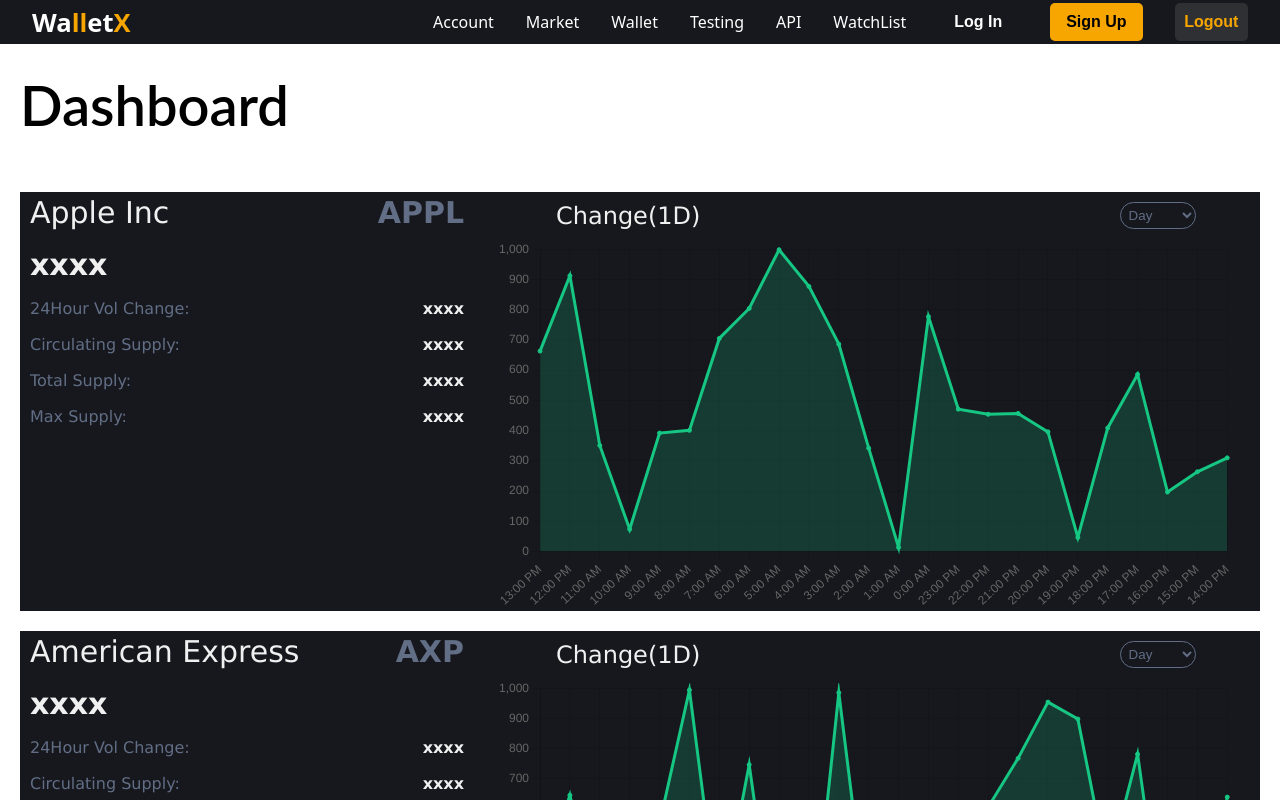
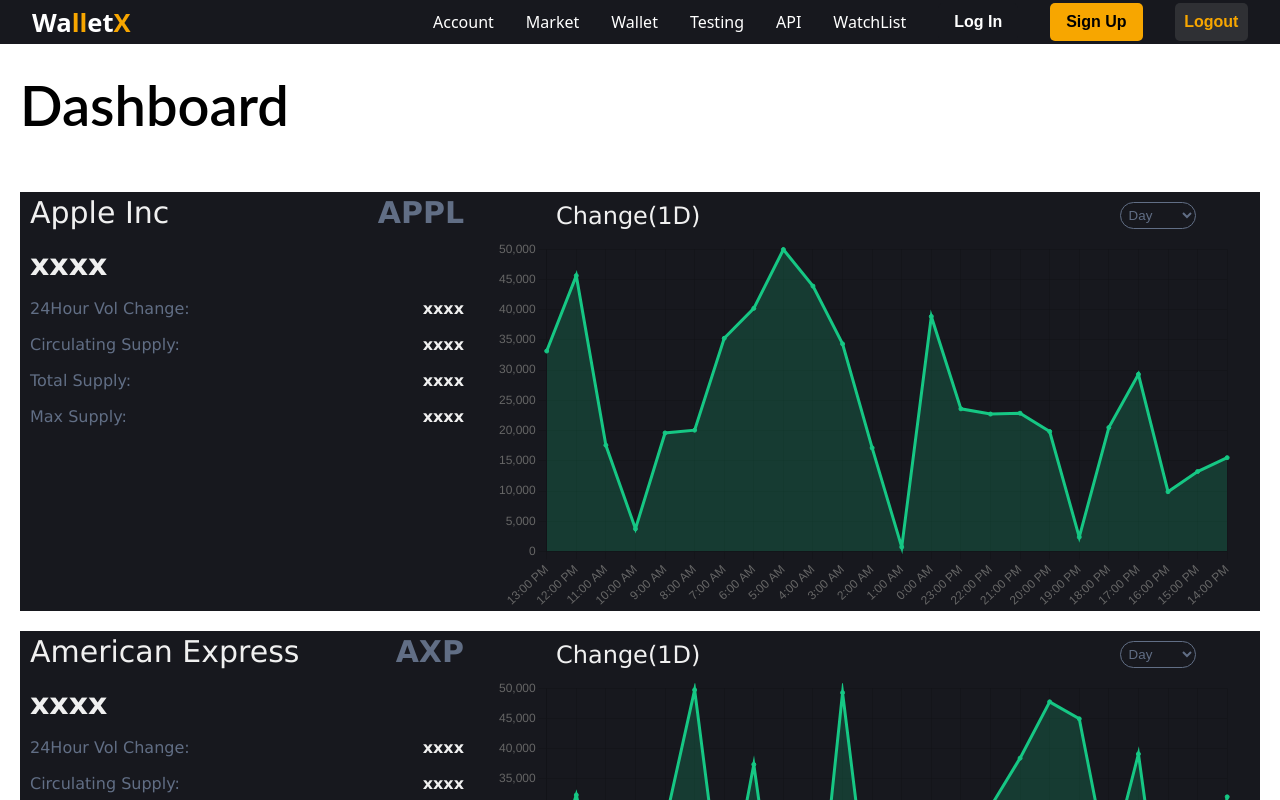
Before and after one commit to jainvedant392/DBMS-Project, a React app: page /account in a window 1280 px wide. Shown: the top 800 px of the page. Built offline with nearby package versions, Linux system fonts and the light colour scheme; no server answers; the HTML template or start-up script is replaced by a standard one.

Commit message:
minor changes

```diff
--- a/src/Components/Asset/index.jsx
+++ b/src/Components/Asset/index.jsx
@@ -127,8 +127,14 @@
                 {
                   id: 1,
                   label: 'Current Price',
-                  data: Array.from({ length: labels[range].length }, () =>
-                    Math.floor(Math.random() * 1000)
+                  data: Array.from(
+                    { length: labels[range].length },
+                    (index) => {
+                      if (index === 0) {
+                        return asset.price;
+                      }
+                      return Math.floor(Math.random() * 50000);
+                    }
                   ),
                   radius: 2,
                   backgroundColor: '#16C784',
```
